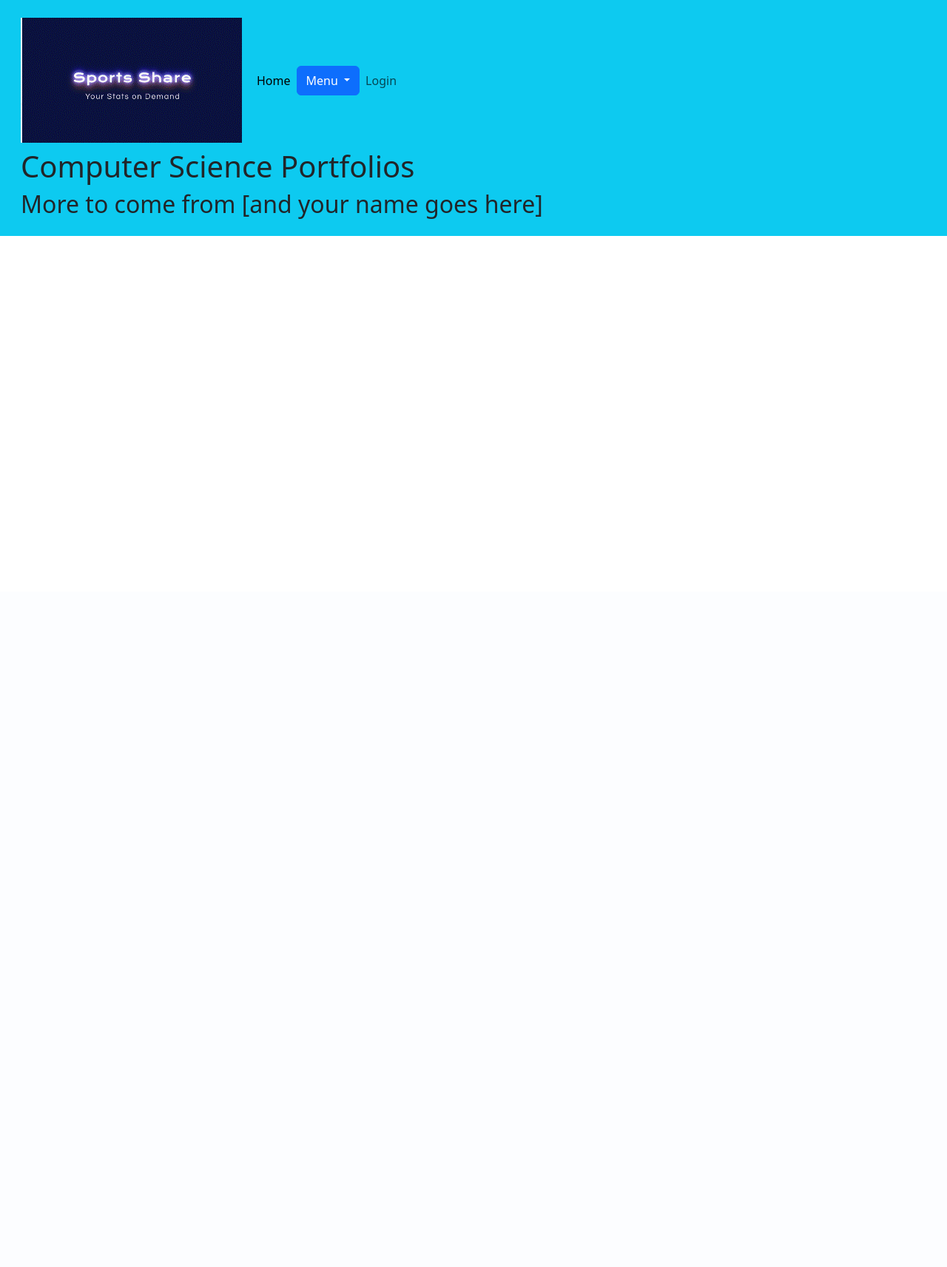
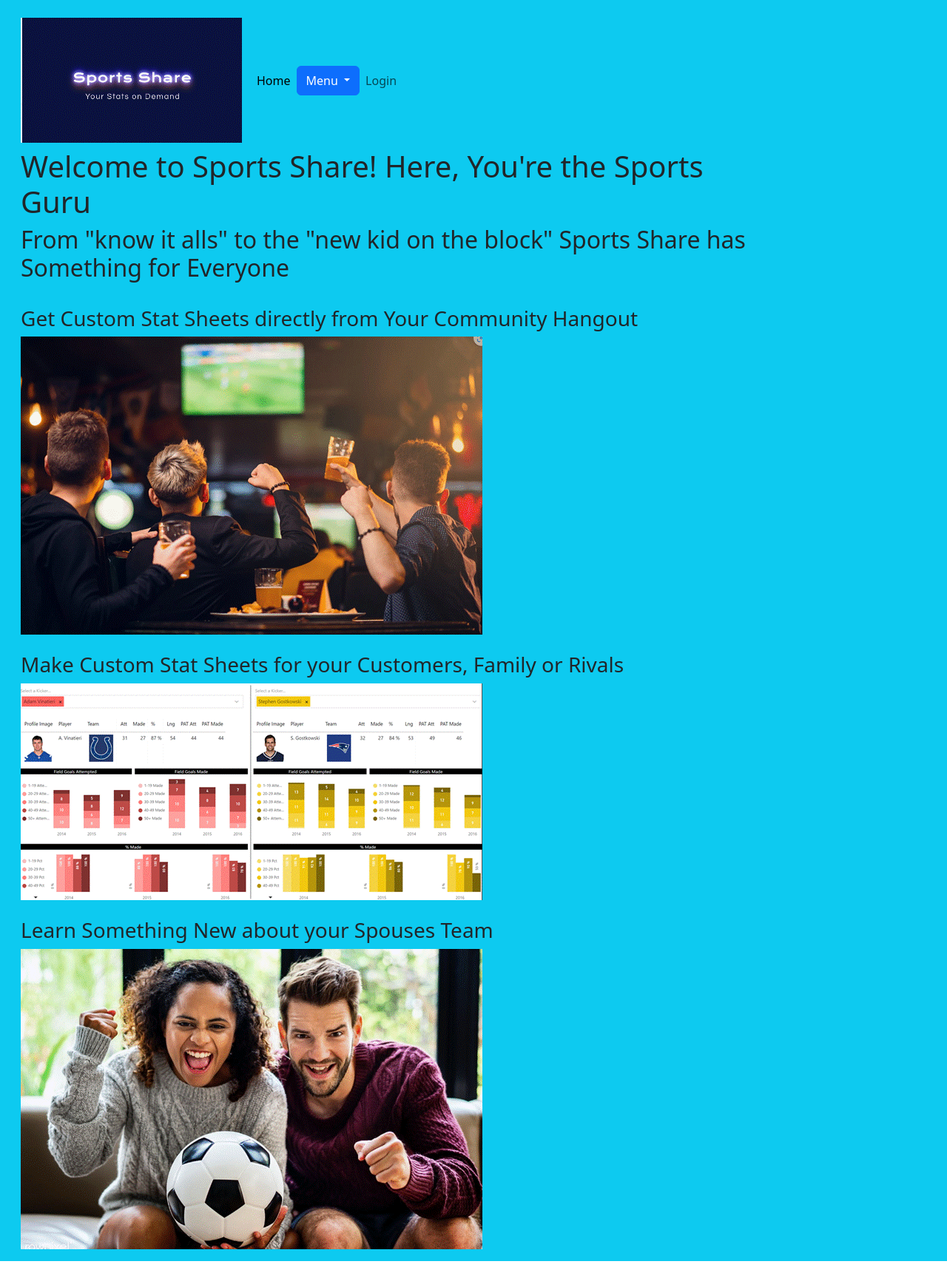
Before and after one commit to ddomke-class/sportsPj, a Django app: template sportsShare/templates/sportsShare/index.html in a window 1280 px wide. Shown: the whole page at 74% size. Before the commit the page ends 319 px from the top, so only its background shows below. Run offline with Django 4.2, Linux system fonts and the light colour scheme; the template is opened without the code that fills it, so the values that code supplies are empty; parts of the project's set-up code (start-up, migrations or seed data) failed here and were passed over; some libraries are stand-ins or nearby versions.

Commit message:
home page v1 finished, images and color

```diff
--- a/sportsShare/templates/sportsShare/index.html
+++ b/sportsShare/templates/sportsShare/index.html
@@ -1,10 +1,21 @@
 <!-- inherit from base.html-->
 {% extends "sportsShare/base_template.html" %}
-
+{% load static %}
 <!-- Replace block content in base_template.html -->
 {% block content %}
-<h1>Computer Science Portfolios</h1>
+<h1>Welcome to Sports Share! Here, You're the Sports Guru</h1>
 
-<h2>More to come from [and your name goes here]</h2>
-
+<h2>From "know it alls" to the "new kid on the block" Sports Share has Something for Everyone</h2>
+<br/>
+<h3>Get Custom Stat Sheets directly from Your Community Hangout</h3>
+<img src="{% static 'images/home_bar.gif' %}" class="img-fluid" alt="Responsive image">
+<br/>
+<br/>
+<h3>Make Custom Stat Sheets for your Customers, Family or Rivals</h3>
+<img src="{% static 'images/sideBySide.gif' %}" class="img-fluid" alt="Responsive image">
+<br/>
+<br/>
+<h3>Learn Something New about your Spouses Team</h3>
+<img src="{% static 'images/coupleWatchingSports.gif' %}" class="img-fluid" alt="Responsive image">
+<br/>
 {% endblock %}
```
Also changed, not shown: static/images/coupleWatchingSports.gif (added), static/images/home_bar.gif (added), static/images/sideBySide.gif (added).
